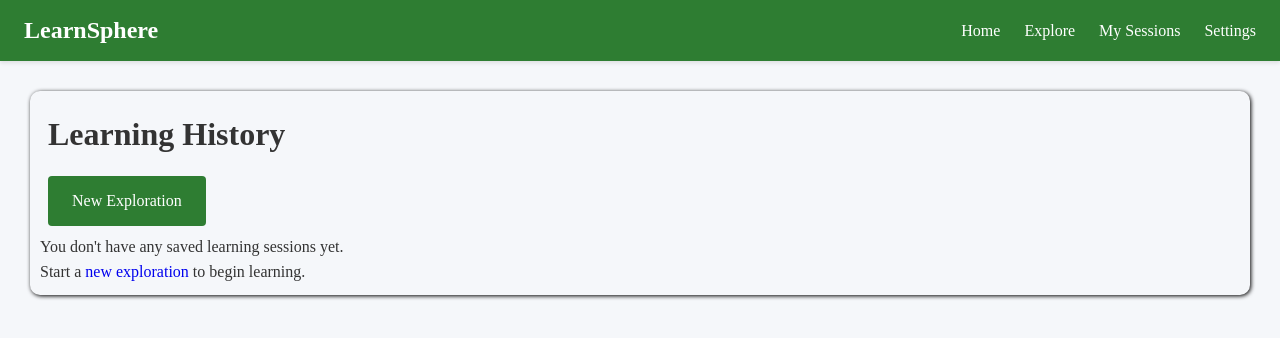
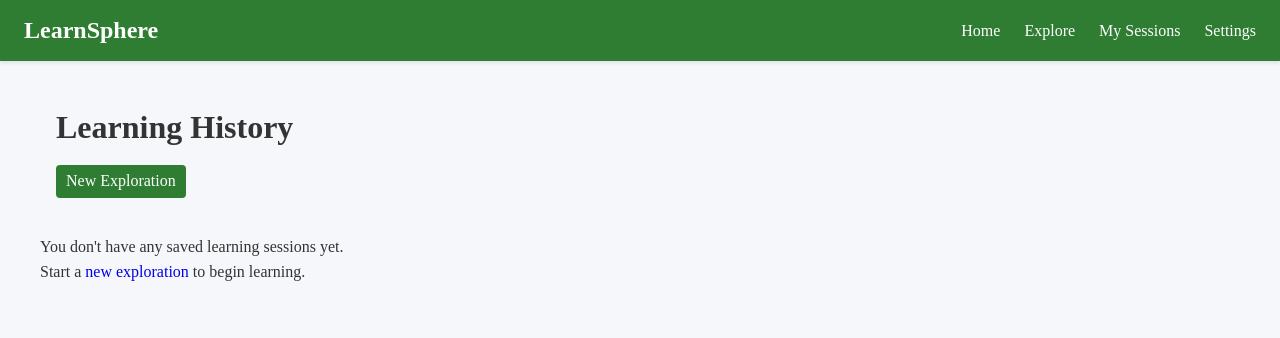
Before and after one commit to YashVardhan759/xmp, a React (Vite) app: page /history in a window 1280 px wide. Shown: the top 338 px of the page. Built offline with nearby package versions, Linux system fonts and the light colour scheme.

Commit message:
added forgotten css for history page

```diff
--- a/src/App.css
+++ b/src/App.css
@@ -503,10 +503,8 @@ body {
 
 
 .learning-history{
-  margin: 30px;
+  margin: 15px 30px;
   padding: 10px;
-  /* border: 1px solid black; */
-  box-shadow: 1px 1px 4px black;
   border-radius: 10px;
 }
 
@@ -514,11 +512,19 @@ body {
   height: fit-content;
   display: flex;
   flex-direction: column;
+  padding: 10px;
+  border-radius: 8px;
+  box-shadow: 1px 1px 1px 1px 2px black;
+  margin-bottom: 20px;
 }
 
 .history-header *{
-  margin: 8px;
+  margin: 6px;
   width: fit-content;
+}
+
+.history-header a{
+  padding: 3px 10px 4px 10px ;
 }
 
 .session-list{
```
